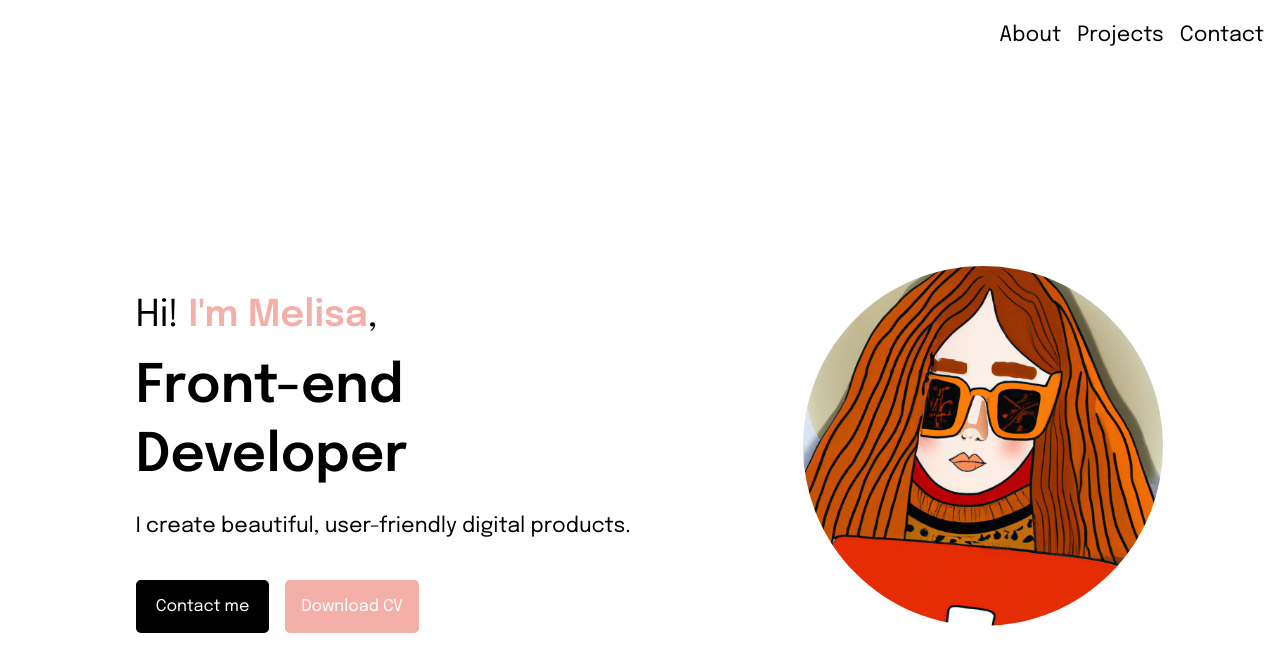
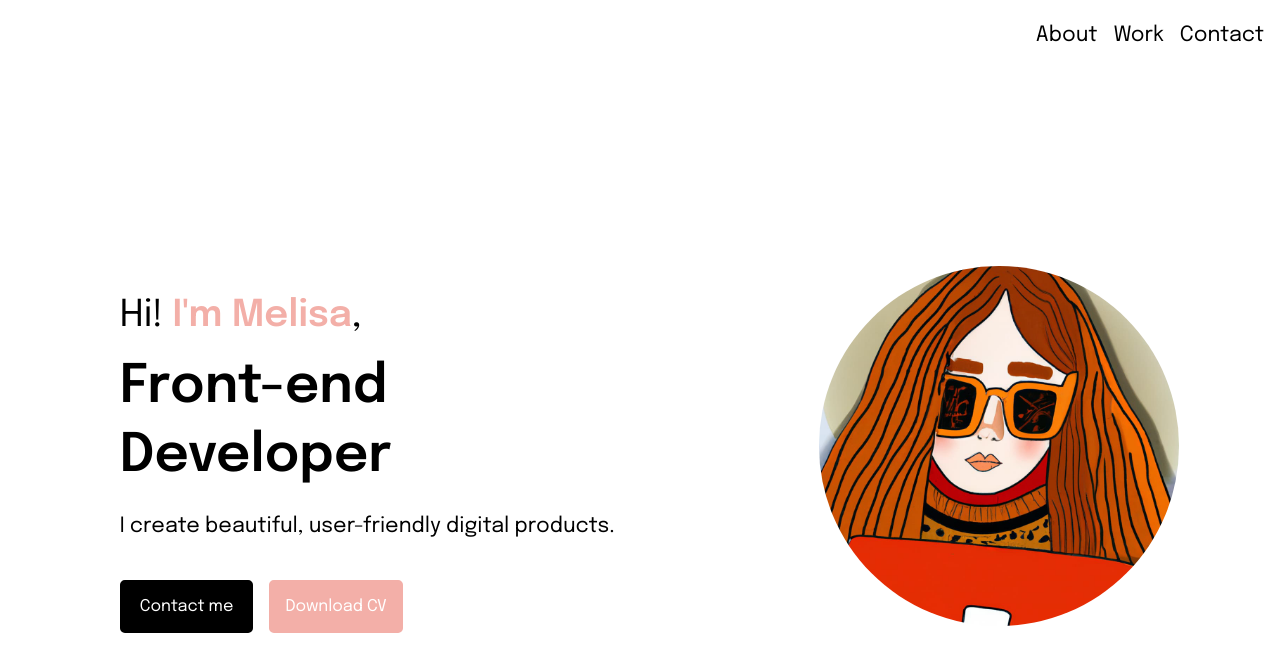
Before and after one commit to melisandoval/portfolio-vue, a Vue app: page / in a window 1280 px wide. Shown: the top 672 px of the page. Built offline with nearby package versions, Linux system fonts and the light colour scheme.

Commit message:
fix mobile navbar links styles and header style

```diff
--- a/src/HeaderHero/HeaderHero.vue
+++ b/src/HeaderHero/HeaderHero.vue
@@ -39,6 +39,7 @@
   align-items: center;
   justify-content: center;
   text-align: center;
+  gap: 2em;
 }
 
 h1 {
@@ -166,6 +167,7 @@ img {
   }
   .header-content-container {
     max-width: 80%;
+    gap: 0;
   }
   .header-img-container {
     max-width: 84%;
--- a/src/NavBar/NavbarMobile.vue
+++ b/src/NavBar/NavbarMobile.vue
@@ -4,7 +4,7 @@
       <ul>
         <li><a href="#about" @click="handleChange">About</a></li>
         <li>
-          <a href="#projects" @click="handleChange">Projects</a>
+          <a href="#work" @click="handleChange">Work</a>
         </li>
         <li><a href="#contact" @click="handleChange">Contact</a></li>
       </ul>
@@ -30,4 +30,10 @@ function handleChange() {
   place-items: center;
   background-color: white;
 }
+
+ul {
+  font-size: 2rem;
+  text-align: center;
+  line-height: 3em;
+}
 </style>
--- a/src/NavBar/components/NavBarLinks.vue
+++ b/src/NavBar/components/NavBarLinks.vue
@@ -1,7 +1,7 @@
 <template>
   <ul>
     <li><a href="#about">About</a></li>
-    <li><a href="#projects">Projects</a></li>
+    <li><a href="#work">Work</a></li>
     <li><a href="#contact">Contact</a></li>
   </ul>
 </template>
--- a/vite.config.js
+++ b/vite.config.js
@@ -13,4 +13,4 @@ export default defineConfig({
   }
 })
 
-//11
+//
```
